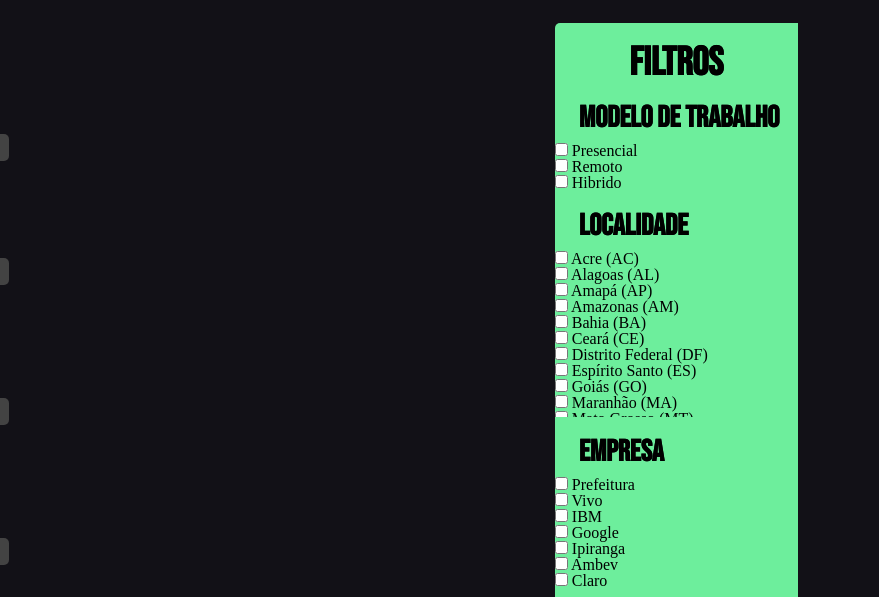
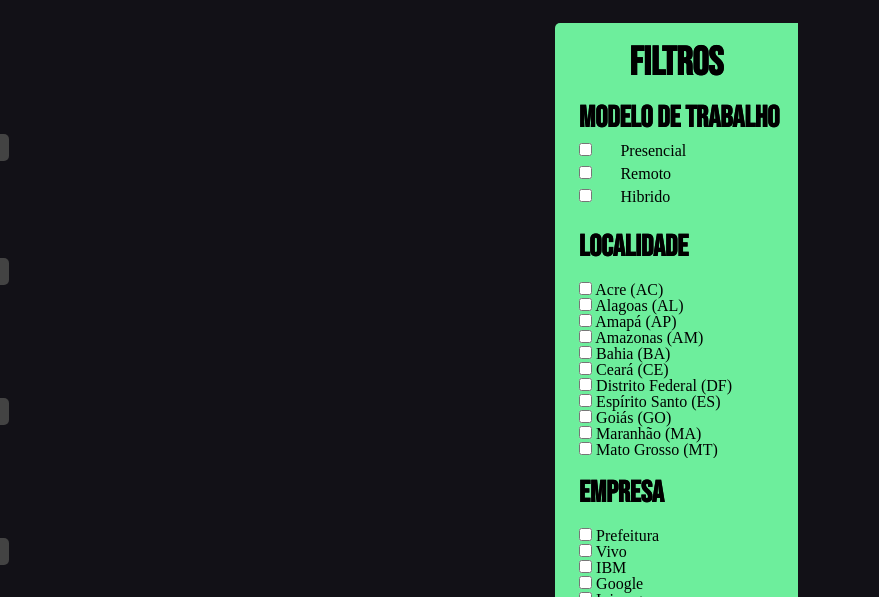
Before and after one commit to Ryan-Serra/projeto-pda, a plain HTML site: page index.html in a window 1280 px wide. Shown: the part 203-800 px from the top of the page, 482-1361 px from the left, 879 px wide, since content can reach past the window. Drawn offline with Linux system fonts and the light colour scheme.

Commit message:
update css e html

```diff
--- a/index.html
+++ b/index.html
@@ -199,11 +199,11 @@
             <h2 class="Texto_filtro--container">Filtros</h2>
             <h3 class="Texto_principal--checbox">Modelo de trabalho</h3>
             <input type="checkbox" name="modetrabalho" id="Presencial" class="filtros">
-            <label for="Presencial">Presencial</label><br>
+            <label for="Presencial"  class="Texto__modeloTrabalho">Presencial</label><br>
             <input type="checkbox" name="modetrabalho" id="Remoto" class="filtros">
-            <label for="Remoto">Remoto</label><br>
+            <label for="Remoto" class="Texto__modeloTrabalho">Remoto</label><br>
             <input type="checkbox" name="modetrabalho" id="híbrido" class="filtros">
-            <label for="híbrido">Hibrido</label>
+            <label for="híbrido" class="Texto__modeloTrabalho">Hibrido</label>
             <h3 class="Texto_principal--checbox">Localidade</h3>
             <div class="filtro_Localidade">
                 <input type="checkbox" name="filtroEstado" id="Acre" class="filtros">
--- a/style.css
+++ b/style.css
@@ -269,4 +269,22 @@
 .filtro_Localidade {
     overflow: auto;
     height: 20%;
+    width: 300px;
+    margin: 20px 0 10px 10%;
 }
+
+.filtro_Empresa {
+    overflow: auto;
+    height: 10%;
+    width: 300px;
+    margin: 20px 0 10px 10%;
+}
+
+.Texto__modeloTrabalho {
+    margin: 20px 0 10px 10%;
+}
+
+#Presencial, #Remoto
+,#híbrido{
+    margin: 0 0 10px 10%;
+}
```
